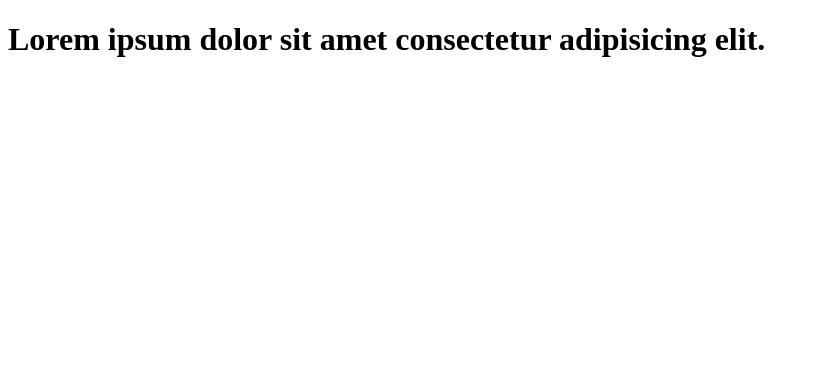
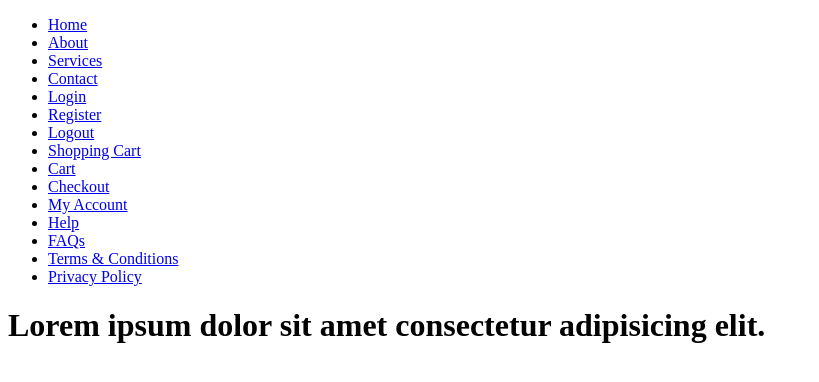
Before and after one commit to Chirag-Arora2023/learn-github, a plain HTML site: page index.html in a window 1280 px wide. Shown: the whole page, without its empty margins (0-819 px from the left). Drawn offline with Linux system fonts and the light colour scheme.

Commit message:
added navbar

```diff
--- a/index.html
+++ b/index.html
@@ -6,6 +6,26 @@
     <title>Website</title>
 </head>
 <body>
+    <nav>
+        <ul>
+            <li><a href="#">Home</a></li>
+            <li><a href="#">About</a></li>
+            <li><a href="#">Services</a></li>
+            <li><a href="#">Contact</a></li>
+            <li><a href="#">Login</a></li>
+            <li><a href="#">Register</a></li>
+            <li><a href="#">Logout</a></li>
+            <li><a href="#">Shopping Cart</a></li>
+            <li><a href="#">Cart</a></li>
+            <li><a href="#">Checkout</a></li>
+            <li><a href="#">My Account</a></li>
+            <li><a href="#">Help</a></li>
+            <li><a href="#">FAQs</a></li>
+            <li><a href="#">Terms & Conditions</a></li>
+            <li><a href="#">Privacy Policy</a></li
+        </ul>
+    </nav>
     <h1>Lorem ipsum dolor sit amet consectetur adipisicing elit.</h1>
+
 </body>
 </html>
```
